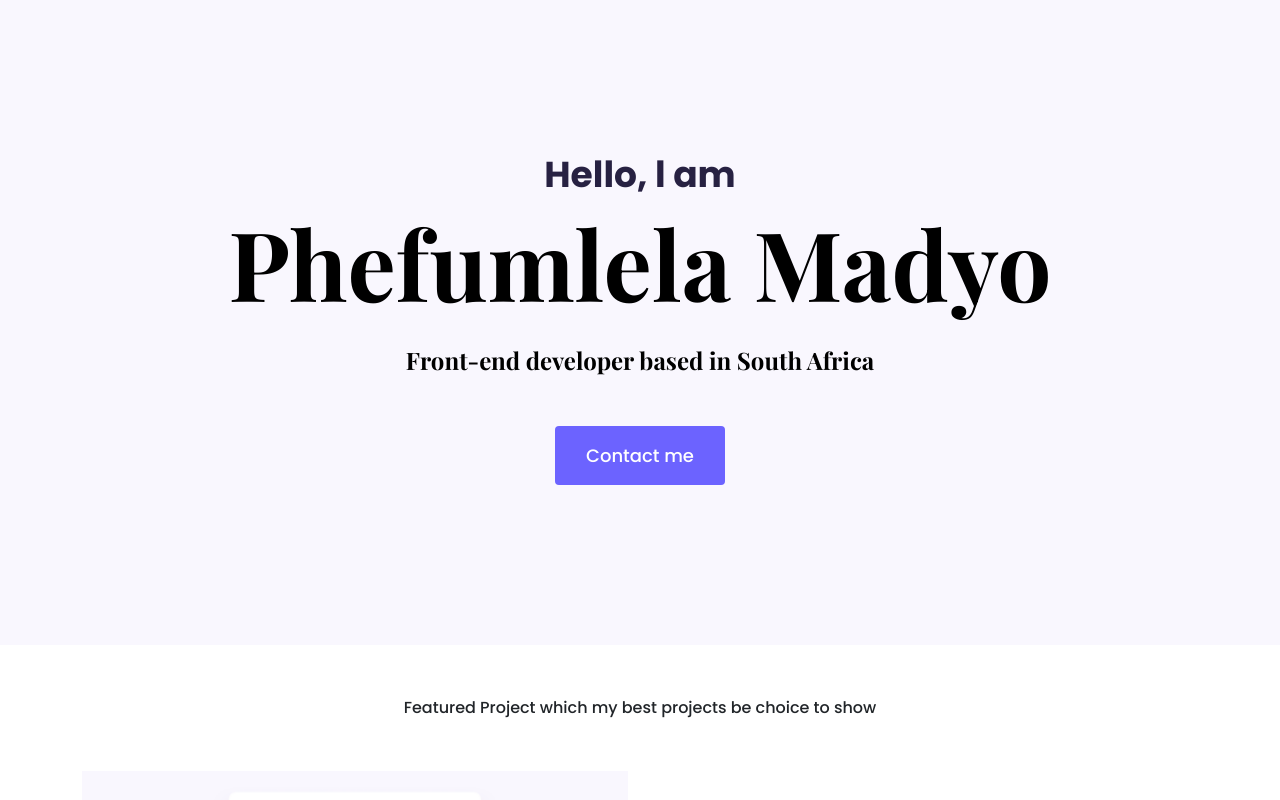
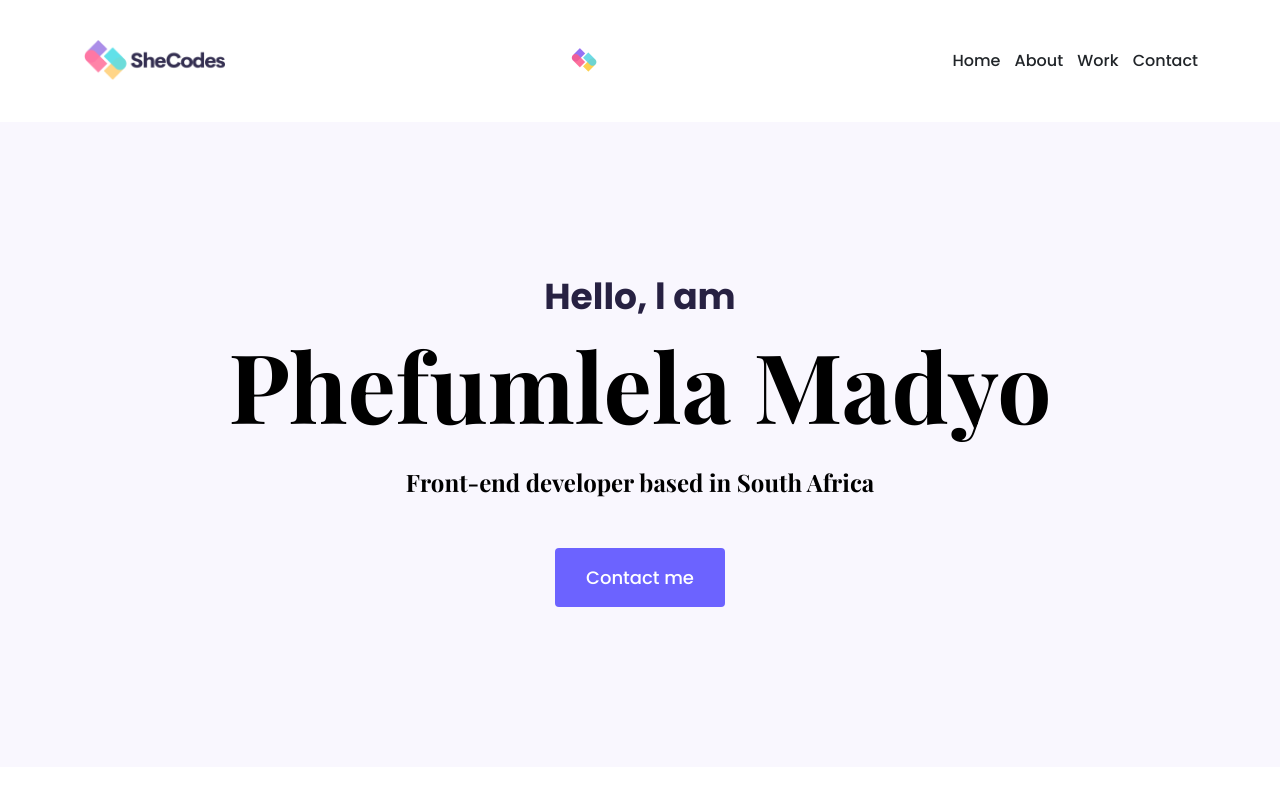
Before and after one commit to PhefuM/portfolio_project-work-page, a plain HTML site: page index.html in a window 1280 px wide. Shown: the top 800 px of the page. Drawn offline with nearby package versions, Linux system fonts and the light colour scheme.

Commit message:
Added nav-links and logos

```diff
--- a/index.html
+++ b/index.html
@@ -15,6 +15,23 @@
    <title>SheCodes Portfolio</title>
 </head>
 <body>
+  <nav>
+    <div class="container">
+      <nav class="d-flex justify-content-between">
+        <img src="images/logo.png" class="logo" alt="" />
+        <img src="images/logo-small.jpg" class="logo" alt="" />
+        <ul>
+          <li>Home</li>
+          <li>About</li>
+          <li>Work</li>
+          <li>Contact</li>
+        </ul>
+      </nav>
+    </div>
+
+
+  </nav>
+
  <div class="hero">
   <p> Hello, l am</p>
   <h1>Phefumlela Madyo</h1>
--- a/styles/portfolio.css
+++ b/styles/portfolio.css
@@ -34,6 +34,27 @@
     font-size: 16px;
     line-height: 30px;
   }
+
+  nav {
+    padding: 20px 0;
+  }
+
+nav li {
+  display: inline;
+  list-style: none;
+  line-height: 42px;
+  margin-left: 10px;
+}
+
+nav ul {
+  padding : 0;
+  margin: 0;
+
+}
+
+.logo {
+  max-height: 40px;
+}
 
   .hero {
     background: var(--secondary-color);
```
Also changed, not shown: images/logo-small.jpg (added), images/logo.png (added).
